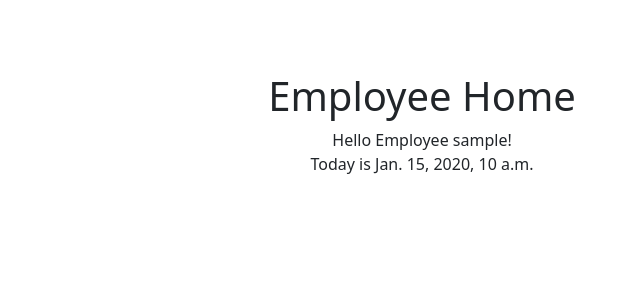
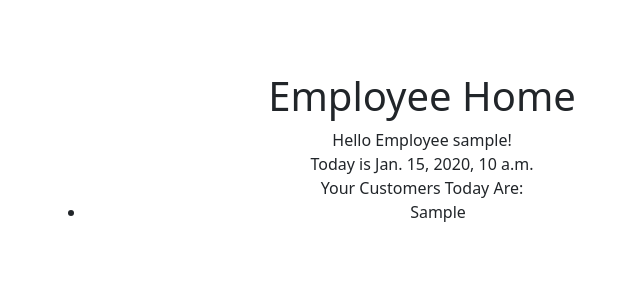
Before and after one commit to jpandiscia1709/Trash_Collection, a Django app: template trash_collector/employees/templates/employees/index.html in a window 1280 px wide. Shown: the part 56-356 px from the top of the page, without its empty margins (218-858 px from the left). Run offline with Django 3.2, Linux system fonts and the light colour scheme; a user stored in the database is signed in; tables that the repository leaves empty hold one stand-in row (values such as "Sample post"); the template is opened without the code that fills it: values that come from a table or form of the project are taken from there, most other values are stand-ins (such as "Sample title", 1, 10 or a date in 2020).

Commit message:
worked in employee index file

```diff
--- a/trash_collector/employees/templates/employees/index.html
+++ b/trash_collector/employees/templates/employees/index.html
@@ -6,7 +6,18 @@
 {% if user.is_authenticated %}
 Hello Employee {{ user.username }}!
 <br />
-Today is {{today}}
+Today is {{today}} <br>
+Your Customers Today Are:
+
+<ul>
+    <li>{{ todays_customer }}</li>
+</ul>
+
+
+<!-- {% for customer in all_customers%}
+        <li><h2>{{todays_customer}} </h2></li>
+        {% endfor %}
+ -->
 
 {% else %}
 <p>You are at the employee index, but you are not logged in.</p>
```
